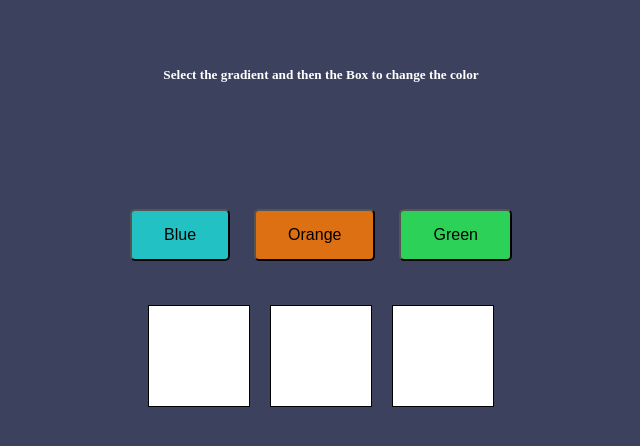
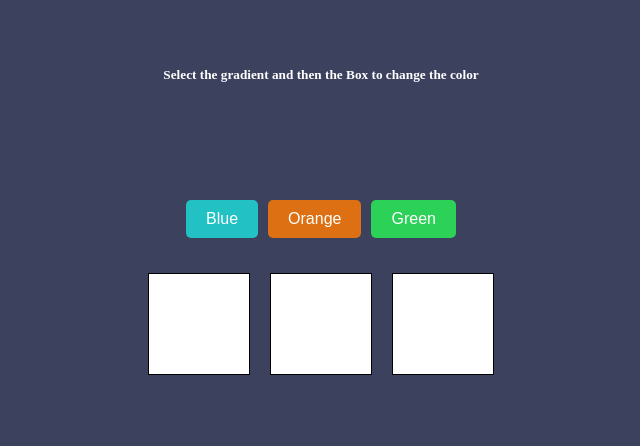
Before and after one commit to acciojob/passing-handler-prop-react-Harsh652003, a React app: page / in a window 1280 px wide. Shown: the top 446 px of the page, without its empty margins (319-959 px from the left). Built offline with nearby package versions, Linux system fonts and the light colour scheme.

Commit message:
Update ColourSelector.js

```diff
--- a/src/components/ColourSelector.js
+++ b/src/components/ColourSelector.js
@@ -1,15 +1,24 @@
-import React from 'react';
+import React from "react";
 
-const ColourSelector = (props) => {
-  const { config, selectNextBackground } = props;
-  const { classname, label, background } = config;
+const ColourSelector = ({ config, selectNextBackground }) => {
+  const handleClick = () => {
+    selectNextBackground({ background: config.background });
+  };
 
   return (
     <button
-      className={classname} // Use classname from config
-      onClick={() => selectNextBackground({ background })}
+      className={config.classname}
+      onClick={handleClick}
+      style={{
+        background: config.background,
+        color: "white",
+        padding: "10px 20px",
+        margin: "5px",
+        border: "none",
+        cursor: "pointer",
+      }}
     >
-      {label} {/* Use label from config */}
+      {config.label}
     </button>
   );
 };
```
